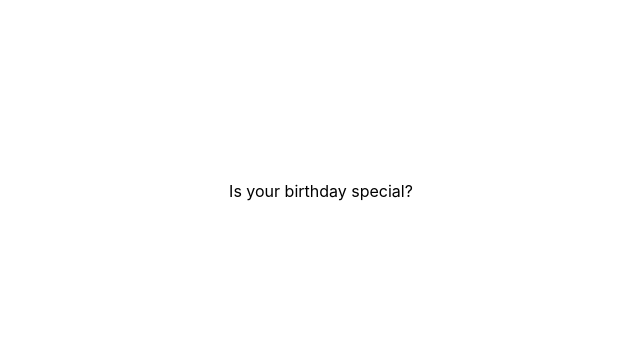
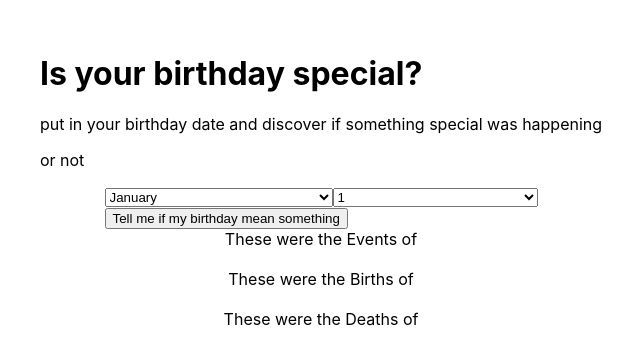
Before and after one commit to VilaDosCoders/is-your-birth-special, a Next.js app: page / in a window 1280 px wide. Shown: the part 209-572 px from the top of the page, without its empty margins (319-959 px from the left). Built offline with nearby package versions, Linux system fonts and the light colour scheme.

Commit message:
Added events, births and deaths component and form that calls api :tada:

```diff
--- /dev/null
+++ b/components/BirthComponent/BirthsComponent.tsx
@@ -0,0 +1,22 @@
+import { Births, BirthsEntity } from "../../types";
+
+interface BirthsComponentTypes {
+  births: Births;
+}
+
+export default function BirthsComponent({ births }: BirthsComponentTypes) {
+  function birthsDescription() {
+    return births?.births.map((item: BirthsEntity, index) => (
+      <span key={index}> {item.description}<br/><br/></span>
+    ));
+  }
+
+  return (
+    <div>
+      <span>
+        These were the <span>Births</span> of {births?.date}<br/><br/>
+      </span>
+      <div>{birthsDescription()}</div>
+    </div>
+  );
+}
--- /dev/null
+++ b/components/DeathComponent/DeathsComponent.tsx
@@ -0,0 +1,22 @@
+import { Deaths, DeathsEntity } from "../../types";
+
+interface DeathsComponentTypes {
+  deaths: Deaths;
+}
+
+export default function DeathsComponent({ deaths }: DeathsComponentTypes) {
+  function deathsDescription() {
+    return deaths?.deaths.map((item: DeathsEntity, index) => (
+      <span key={index}> {item.description}<br/><br/></span>
+    ));
+  }
+
+  return (
+    <div>
+      <span>
+        These were the <span>Deaths</span> of {deaths?.date}<br/><br/>
+      </span>
+      <div>{deathsDescription()}</div>
+    </div>
+  );
+}
--- /dev/null
+++ b/components/EventsComponent/EventsComponent.tsx
@@ -0,0 +1,22 @@
+import { Events, EventsEntity } from "../../types";
+
+interface EventsComponentTypes {
+  events: Events;
+}
+
+export default function EventsComponent({ events }: EventsComponentTypes) {
+  function eventsDescription() {
+    return events?.events.map((item: EventsEntity, index) => (
+      <span key={index}> {item.description}<br/><br/></span>
+    ));
+  }
+
+  return (
+    <div>
+      <span>
+        These were the <span>Events</span> of {events?.date}<br/><br/>
+      </span>
+      <div>{eventsDescription()}</div>
+    </div>
+  );
+}
--- /dev/null
+++ b/components/header/Header.tsx
@@ -0,0 +1,22 @@
+import Head from "next/head";
+import { Fragment } from "react";
+
+export default function Header() {
+  return (
+    <Fragment>
+      <Head>
+        <title>Is your birthday Special?</title>
+        <link rel="icon" href="/favicon.ico" />
+      </Head>
+
+      <main>
+        <h1>Is your birthday special?</h1>
+        <p>
+          put in your birthday date and discover if something special was
+          happening
+        </p>
+        <p>or not</p>
+      </main>
+    </Fragment>
+  );
+}
--- /dev/null
+++ b/components/utils/Days.tsx
@@ -0,0 +1,42 @@
+import { Fragment } from "react";
+
+export default function Days() {
+  return (
+    <Fragment>
+      <option value="none" hidden disabled>
+        Now, the day of your birthday...
+      </option>
+      <option value="1">1</option>
+      <option value="2">2</option>
+      <option value="3">3</option>
+      <option value="4">4</option>
+      <option value="5">5</option>
+      <option value="6">6</option>
+      <option value="7">7</option>
+      <option value="8">8</option>
+      <option value="9">9</option>
+      <option value="10">10</option>
+      <option value="11">11</option>
+      <option value="12">12</option>
+      <option value="13">13</option>
+      <option value="14">14</option>
+      <option value="15">15</option>
+      <option value="16">16</option>
+      <option value="17">17</option>
+      <option value="18">18</option>
+      <option value="19">19</option>
+      <option value="20">20</option>
+      <option value="21">21</option>
+      <option value="22">22</option>
+      <option value="23">23</option>
+      <option value="24">24</option>
+      <option value="25">25</option>
+      <option value="26">26</option>
+      <option value="27">27</option>
+      <option value="28">28</option>
+      <option value="29">29</option>
+      <option value="30">30</option>
+      <option value="31">31</option>
+    </Fragment>
+  );
+}
--- /dev/null
+++ b/components/utils/Months.tsx
@@ -0,0 +1,23 @@
+import { Fragment } from "react";
+
+export default function Months() {
+  return (
+    <Fragment>
+      <option value="none" hidden disabled>
+        Select the month of your birthday...
+      </option>
+      <option value="1">January</option>
+      <option value="2">February</option>
+      <option value="3">March</option>
+      <option value="4">April</option>
+      <option value="5">May</option>
+      <option value="6">June</option>
+      <option value="7">July</option>
+      <option value="8">August</option>
+      <option value="9">September</option>
+      <option value="10">October</option>
+      <option value="11">November</option>
+      <option value="12">December</option>
+    </Fragment>
+  );
+}
--- a/pages/index.tsx
+++ b/pages/index.tsx
@@ -1,17 +1,84 @@
-import Head from 'next/head'
-import styles from '../styles/Home.module.css'
+import styles from "../styles/Home.module.css";
+import { useState } from "react";
+import { Events } from "../types";
+import EventsComponent from "../components/EventsComponent/EventsComponent"
+import BirthsComponent from "../components/BirthComponent/BirthsComponent"
+import DeathsComponent from "../components/DeathComponent/DeathsComponent"
+import Days from "../components/utils/Days"
+import Header from "../components/header/Header"
+import Months from "../components/utils/Months"
+
 
 export default function Home() {
+  const [month, setMonth] = useState("1"); // The input starts with Jan selected
+  const [day, setDay] = useState("1"); // The input starts with day 1 selected
+  const [events, setEvents] = useState<Events>()
+  const [births, setBirths] = useState<Events>()
+  const [deaths, setDeaths] = useState<Events>()
+
+  function handleMonthChange(e: any) {
+    setMonth(e.target.value);
+  }
+  function handleDayChange(e: any) {
+    setDay(e.target.value);
+  }
+
+  function handleSubmit(e: any) {
+    e.preventDefault();
+
+    if (month && day) {
+      getEvents(month, day);
+      getBirths(month, day);
+      getDeaths(month, day);
+    }
+  }
+
+  function getEvents(month: string, day: string) {
+    fetch("https://byabbe.se/on-this-day/" + month + "/" + day + "/events.json")
+      .then((response) => response.json())
+      .then((data:Events) => {
+        setEvents(data)
+      });
+  }
+  function getBirths(month: string, day: string) {
+    fetch("https://byabbe.se/on-this-day/" + month + "/" + day + "/births.json")
+      .then((response) => response.json())
+      .then((data:Events) => {
+        setBirths(data)
+      });
+  }
+  function getDeaths(month: string, day: string) {
+    fetch("https://byabbe.se/on-this-day/" + month + "/" + day + "/deaths.json")
+      .then((response) => response.json())
+      .then((data:Events) => {
+        setDeaths(data)
+      });
+  }
+
   return (
     <div className={styles.container}>
-      <Head>
-        <title>Is your birthday Special?</title>
-        <link rel="icon" href="/favicon.ico" />
-      </Head>
+      <Header/>
+      <form onSubmit={handleSubmit}>
+        <div>
+          <select onChange={handleMonthChange} value={month}>
+            <Months/>
+          </select>
 
-      <main>
-        Is your birthday special?
-      </main>
+          <select onChange={handleDayChange} value={day}>
+            <Days/>
+          </select>
+        </div>
+        <div>
+          <button type="submit">
+            Tell me if my birthday mean something
+          </button>
+        </div>
+      </form>
+
+      <EventsComponent events={events} />
+      <BirthsComponent births={births} />
+      <DeathsComponent deaths={deaths} />
+
     </div>
-  )
+  );
 }
--- /dev/null
+++ b/types/index.ts
@@ -0,0 +1,35 @@
+export interface Events {
+    wikipedia: string;
+    date: string;
+    events?: (EventsEntity)[] | null;
+  }
+  export interface EventsEntity {
+    year: string;
+    description: string;
+    wikipedia?: (WikipediaEntity)[] | null;
+  }
+  export interface WikipediaEntity {
+    title: string;
+    wikipedia: string;
+  }
+
+  export interface Births {
+    wikipedia: string;
+    date: string;
+    births?: (BirthsEntity)[] | null;
+  }
+  export interface BirthsEntity {
+    year: string;
+    description: string;
+    wikipedia?: (WikipediaEntity)[] | null;
+  }
+  export interface Deaths {
+    wikipedia: string;
+    date: string;
+    deaths?: (BirthsEntity)[] | null;
+  }
+  export interface DeathsEntity {
+    year: string;
+    description: string;
+    wikipedia?: (WikipediaEntity)[] | null;
+  }
```
